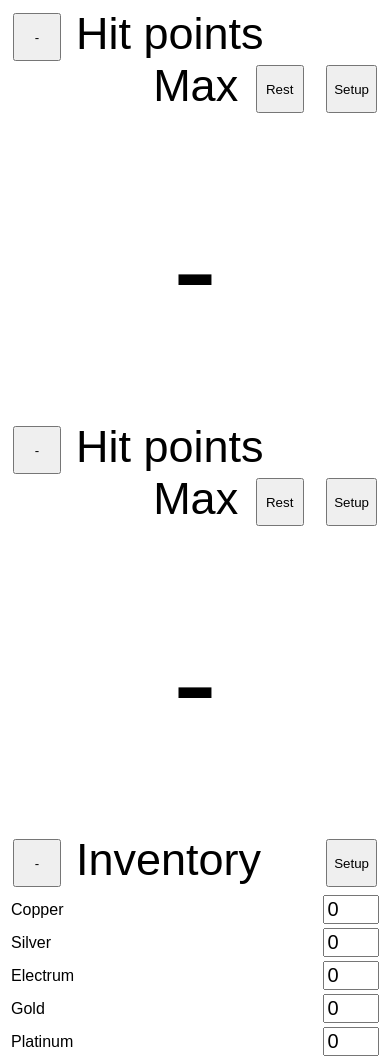
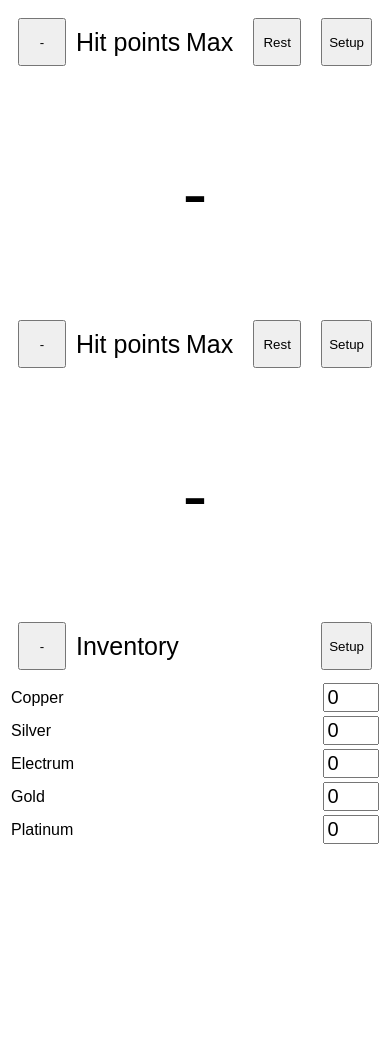
Before and after one commit to thejk/dndplayer, a website: page index.html in a window 390 px wide. After the commit the page ends 855 px from the top, so only its background shows below. Drawn offline with Linux system fonts and the light colour scheme.

Commit message:
Make layout more mobile friendly
Set viewport and use flex box instead of floating.

```diff
--- a/index.html
+++ b/index.html
@@ -2,21 +2,24 @@
 <html>
   <head>
     <title>DnD Player Companion</title>
+    <meta name="viewport" content="width=device-width, initial-scale=1" />
     <link rel="stylesheet" type="text/css" href="style.css" />
     <script type="text/javascript" src="script.js"></script>
   </head>
   <body>
     <div id="health" class="health_box">
-      <span id="health_collapse_row" class="health_collapse_row">
-        <button id="health_collapse">-</button>
+      <div class="health_top_row">
+        <span class="health_top_row_left">
+          <button id="health_collapse" type="button">-</button>
           <input id="health_collapse_value" class="hidden" type="checkbox">
-      </span>
-      <span id="health_title_row" class="health_title_row">
+          <span id="health_title" class="health_title">
             Hit points
           </span>
-      <span id="health_max_row" class="health_max_row">
-        Max <span id="health_max_health">-</span> <button id="health_rest" type="button">Rest</button> <button id="health_show_setup" type="button">Setup</button>
-      </span><br>
+        </span>
+        <span class="health_top_row_right">
+          Max <span id="health_max_health" class="health_max_health">-</span> <button id="health_rest" type="button">Rest</button> <button id="health_show_setup" type="button">Setup</button>
+        </span>
+      </div>
       <div id="health_bg" class="health_bg">
         <button id="health_heal" class="health_heal" type="button">+</button><br>
         <span id="health_current_health" class="health_current_health">-</span><br>
@@ -63,16 +66,18 @@
       </div>
     </div>
     <div id="pet_health" class="health_box">
-      <span id="pet_health_collapse_row" class="health_collapse_row">
-        <button id="pet_health_collapse">-</button>
-        <input id="pet_health_collapse_value" type="checkbox" class="hidden">
-      </span>
-      <span id="pet_health_title_row" class="health_title_row">
+      <div class="health_top_row">
+        <span class="health_top_row_left">
+          <button id="pet_health_collapse" type="button">-</button>
+          <input id="pet_health_collapse_value" class="hidden" type="checkbox">
+          <span id="pet_health_title" class="health_title">
             Hit points
           </span>
-      <span id="pet_health_max_row" class="health_max_row">
-        Max <span id="pet_health_max_health">-</span> <button id="pet_health_rest" type="button">Rest</button> <button id="pet_health_show_setup" type="button">Setup</button>
-      </span><br>
+        </span>
+        <span class="health_top_row_right">
+          Max <span id="pet_health_max_health" class="health_max_health">-</span> <button id="pet_health_rest" type="button">Rest</button> <button id="pet_health_show_setup" type="button">Setup</button>
+        </span>
+      </div>
       <div id="pet_health_bg" class="health_bg">
         <button id="pet_health_heal" class="health_heal" type="button">+</button><br>
         <span id="pet_health_current_health" class="health_current_health">-</span><br>
@@ -119,16 +124,18 @@
       </div>
     </div>
     <div id="inventory" class="inventory_box">
-      <span id="inventory_collapse_row" class="inventory_collapse_row">
-        <button id="inventory_collapse">-</button>
+      <div class="inventory_top_row">
+        <span class="inventory_top_row_left">
+          <button id="inventory_collapse" type="button">-</button>
           <input id="inventory_collapse_value" class="hidden" type="checkbox">
-      </span>
-      <span id="inventory_title_row" class="inventory_title_row">
+          <span id="inventory_title" class="inventory_title">
             Inventory
           </span>
-      <span id="inventory_setup_row" class="inventory_setup_row">
+        </span>
+        <span class="inventory_top_row_right">
           <button id="inventory_show_setup" type="button">Setup</button>
-      </span><br>
+        </span>
+      </div>
       <table id="inventory_tbl" class="inventory_tbl">
         <tbody>
         </tbody>
--- a/script.js
+++ b/script.js
@@ -195,12 +195,14 @@ function showSetupDialog(dialog) {
     dialog.style.display = "block";
 }
 
+const showHideMemory = {};
+
 function showElements(collapse, collapse_value, elements) {
     collapse.textContent = "-";
     setValue(collapse_value, false);
 
     elements.forEach(element => {
-        element.style.display = 'revert';
+        element.style.display = getOrDefalt(showHideMemory[element.id], 'revert');
     });
 }
 
@@ -209,14 +211,15 @@ function hideElements(collapse, collapse_value, elements) {
     setValue(collapse_value, true);
 
     elements.forEach(element => {
+        showHideMemory[element.id] = element.style.display;
         element.style.display = 'none';
     });
 }
 
 function initHealth(prefix = "") {
     const name = document.querySelector(`#${prefix}health_setup_name`);
-    const name_view = document.querySelector(`#${prefix}health_title_row`);
-    const max_row = document.querySelector(`#${prefix}health_max_row`);
+    const name_view = document.querySelector(`#${prefix}health_title`);
+    const top_row_right = document.querySelector(`#${prefix}health .health_top_row_right`);
     const max = document.querySelector(`#${prefix}health_setup_max_health`);
     const max_view = document.querySelector(`#${prefix}health_max_health`);
     const current = document.querySelector(`#${prefix}health_current_health`);
@@ -277,7 +280,7 @@ function initHealth(prefix = "") {
         showSetupDialog(health_setup_dialog);
     });
 
-    const elements = [max_row, health_bg];
+    const elements = [top_row_right, health_bg];
 
     collapse.addEventListener("click", () => {
         if (collapse_value.checked) {
@@ -442,7 +445,7 @@ function updateInventorySetup(prefix, setup_dialog, table_body, items) {
 function initInventory(prefix = "") {
     const setup = document.querySelector(`#${prefix}inventory_show_setup`);
     const setup_dialog = document.querySelector(`#${prefix}inventory_setup`);
-    const setup_row = document.querySelector(`#${prefix}inventory_setup_row`);
+    const top_row_right = document.querySelector(`#${prefix}inventory .inventory_top_row_right`);
     const table = document.querySelector(`#${prefix}inventory_tbl`);
     const table_body = document.querySelector(`#${prefix}inventory_tbl tbody`);
     const collapse = document.querySelector(`#${prefix}inventory_collapse`);
@@ -468,7 +471,7 @@ function initInventory(prefix = "") {
         showSetupDialog(setup_dialog);
     });
 
-    const elements = [setup_row, table];
+    const elements = [top_row_right, table];
 
     collapse.addEventListener("click", () => {
         if (collapse_value.checked) {
--- a/style.css
+++ b/style.css
@@ -2,11 +2,11 @@
 
 body {
     font-family: sans-serif;
-    font-size: 45px;
+    font-size: 25px;
 }
 
 button {
-    margin: 10px 0 10px 0;
+    margin: 10px;
     min-height: 48px;
     min-width: 48px;
 }
@@ -22,32 +22,19 @@ button {
     text-align: center;
 }
 
-.health_collapse_row {
-    float: left;
+.health_max_health {
+    margin-left: 10px;
 }
 
-.health_collapse_row button {
-    float: left;
-    margin: 5px;
-    vertical-align: middle;
+.health_top_row {
+    align-items: center;
+    display: flex;
+    justify-content: space-between;
 }
 
-.health_title_row {
-    float: left;
-    padding-left: 10px;
-}
-
-.health_max_row {
-    float: right;
-}
-
-.health_max_row button {
-    margin: 5px;
-    vertical-align: middle;
-}
-
-.health_bg {
-    clear: right;
+.health_top_row > span {
+    align-items: center;
+    display: flex;
 }
 
 .health_bg button {
@@ -131,38 +118,23 @@ fieldset {
 }
 
 .inventory_box {
-    clear: both;
     margin: auto;
     max-width: 500px;
     text-align: center;
 }
 
-.inventory_collapse_row {
-    float: left;
+.inventory_top_row {
+    align-items: center;
+    display: flex;
+    justify-content: space-between;
 }
 
-.inventory_collapse_row button {
-    float: left;
-    margin: 5px;
-    vertical-align: middle;
-}
-
-.inventory_title_row {
-    float: left;
-    padding-left: 10px;
-}
-
-.inventory_setup_row {
-    float: right;
-}
-
-.inventory_setup_row button {
-    margin: 5px;
-    vertical-align: middle;
+.inventory_top_row > span {
+    align-items: center;
+    display: flex;
 }
 
 .inventory_tbl {
-    clear: both;
     width: 100%;
 }
 
```
Lines whose indentation alone changed are shown as unchanged.
